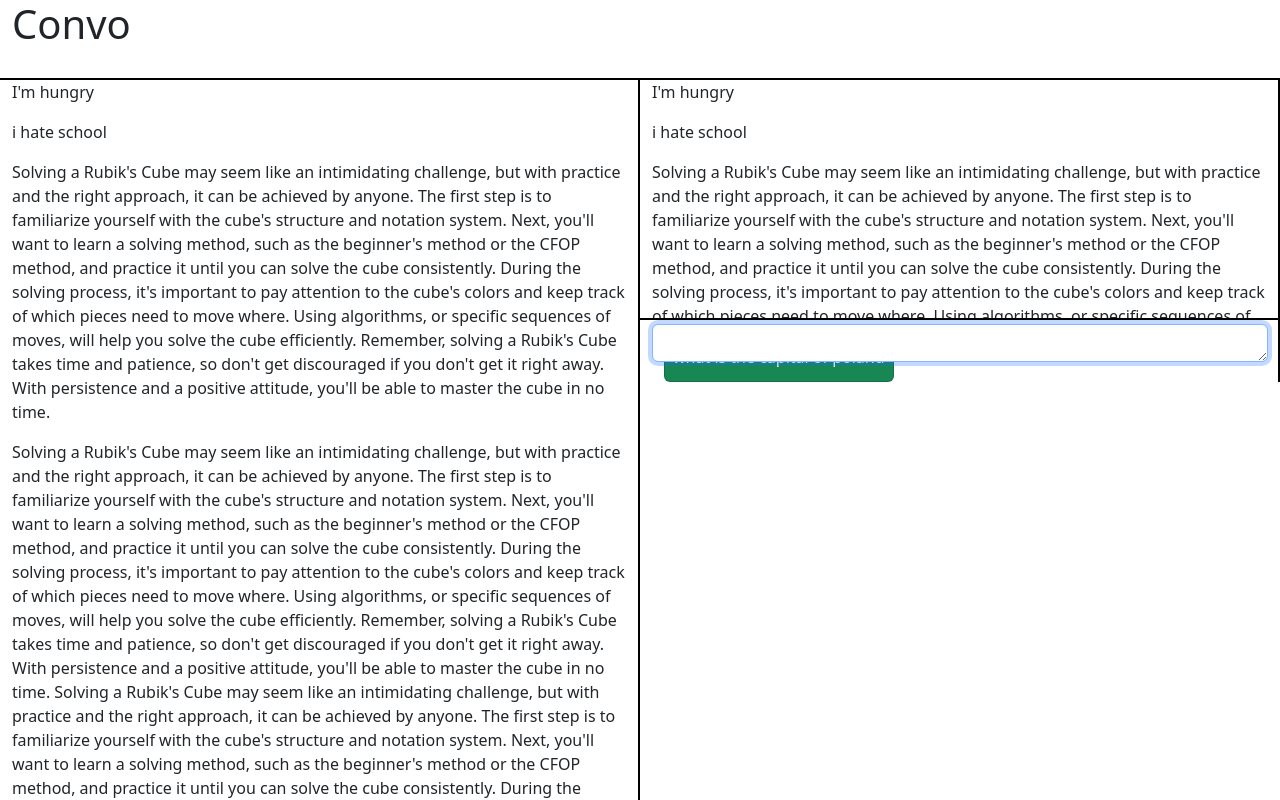
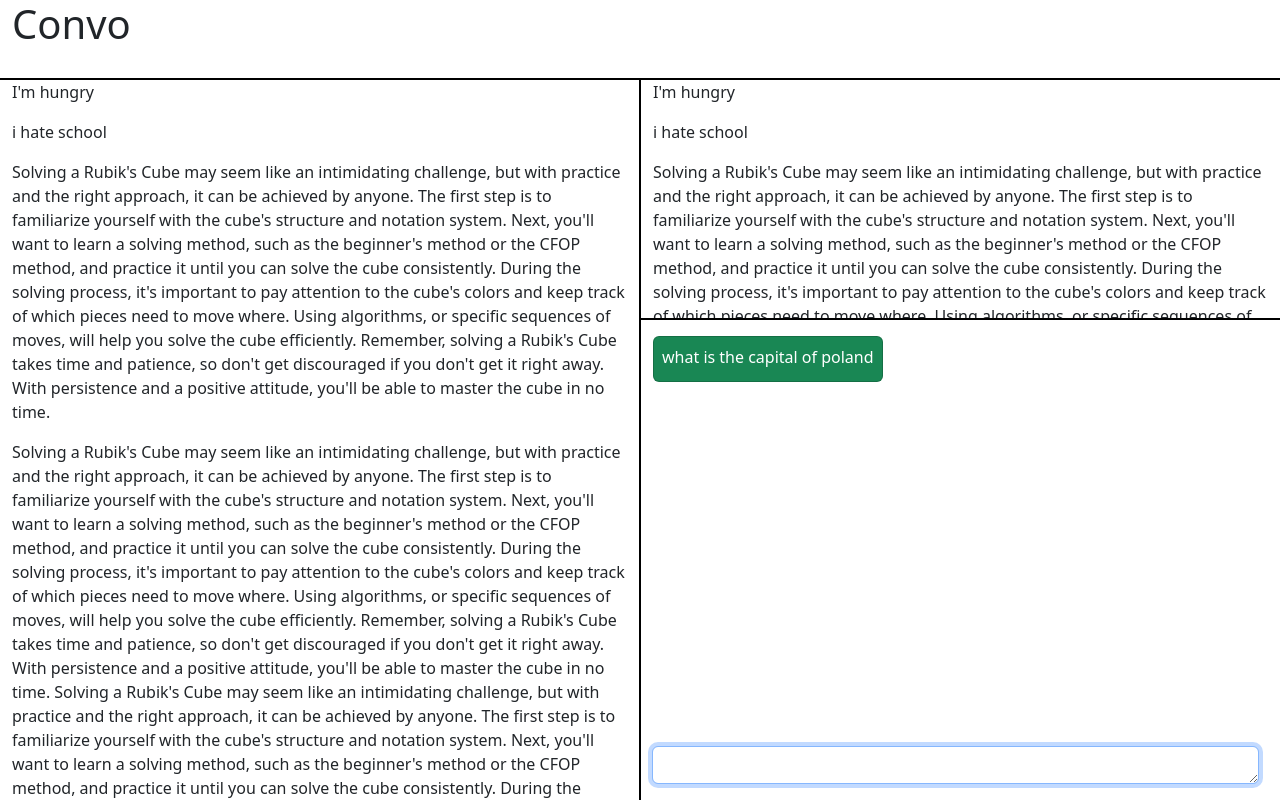
Before and after one commit to AnakinTrotter/lahacks-2023, a Next.js app in the folder convo/: page /test in a window 1280 px wide. Built offline with nearby package versions, Linux system fonts and the light colour scheme.

Commit message:
Chat fully working

```diff
--- a/convo/src/components/Chat.js
+++ b/convo/src/components/Chat.js
@@ -23,6 +23,7 @@ export default function Chat(props) {
     const [questionIndex, setQuestionIndex] = useState(0)
     const [chatDisabled, setChatDisabled] = useState(false)
     const inputRef = useRef(null)
+    const chatContainerRef = useRef(null)
 
     useEffect(() => {
         sendQuestion()
@@ -33,6 +34,12 @@ export default function Chat(props) {
             inputRef.current.focus()
         }
     }, [chatDisabled])
+
+    useEffect(() => {
+        if (chatContainerRef.current) {
+            chatContainerRef.current.scrollTop = chatContainerRef.current.scrollHeight;
+        }
+    }, [chatMessages])
 
     const sendQuestion = () => {
         if (questionIndex < props.questions.length) {
@@ -74,16 +81,17 @@ export default function Chat(props) {
     };
 
     return (
-        <Container className="mt-3" style={{ height: "100%", position: "relative" }}>
-            <Stack gap={2}>{chatMessages}</Stack>
+        <Container className="mt-0 mb-0 p-0" style={{ position: "relative", height: "100%" }}>
+            <Stack gap={2} style={{ overflowY: "scroll", height: "90%" }} className="m-0 pt-3" ref={chatContainerRef}>
+                {chatMessages}
+            </Stack>
             <Form.Control
                 as="textarea"
                 rows={1}
                 onKeyDown={handleKeyDown}
                 disabled={chatDisabled}
                 ref={inputRef}
-                style={{ maxWidth: "96.5%", position: "absolute", bottom: 20 }}
-                className="mx-auto mt-3"
+                style={{ maxWidth: "95%", position: "absolute", left: "11px", bottom: 0}}
             />
         </Container>
     );
--- a/convo/src/components/DisplayPage.js
+++ b/convo/src/components/DisplayPage.js
@@ -1,14 +1,11 @@
-import Card from 'react-bootstrap/Card';
 import Container from 'react-bootstrap/Container';
 import Chat from "@/components/Chat"
 import Button from 'react-bootstrap/Button'
-import Row from 'react-bootstrap/Row';
-import Col from 'react-bootstrap/Col';
 
 export default function DisplayPage(props) {
     return (
-            <Container fluid style ={{maxHeight:'100vh', overflowY: 'auto'}}>
-                <div className="row" style ={{borderBottom: '2px solid black', position:'absolute', backgroundColor:'white', height:'10vh', width:'100%'}}>
+        <Container fluid style={{ maxHeight: '100vh', overflowY: 'auto' }}>
+            <div className="row" style={{ borderBottom: '2px solid black', position: 'absolute', backgroundColor: 'white', height: '10vh', width: '100%' }}>
                 <h1>Convo</h1>
 
             </div>
@@ -19,15 +16,15 @@ import Col from 'react-bootstrap/Col';
                     ))}
                 </div>
 
-                    <div className="col" style={{  paddingTop: '10vh', maxHeight: '100vh',  borderRight: '2px solid black' }}>
-                        <div className="row" style={{ borderBottom: '2px solid black', overflowY:'scroll', height:'30vh'}}>
+                <div className="col" style={{ paddingTop: '10vh', maxHeight: '100vh'}}>
+                    <div className="row" style={{ borderBottom: '2px solid black', overflowY: 'scroll', height: '30vh' }}>
                         {props.paragraphs.map((string, index) => (
                             <p key={index}>{string}</p>
                         ))}
                         <Button>next</Button>
                     </div>
-                        <div className="row" style={{height: "100%"}}>
-                            <Chat questions={props.questions}/>
+                    <div className="row" style={{ height: "58vh" }}>
+                        <Chat questions={props.questions} />
                     </div>
                 </div>
             </div>
```
Also changed, not shown: convo/src/pages/test.js. Lines whose indentation alone changed are shown as unchanged.
